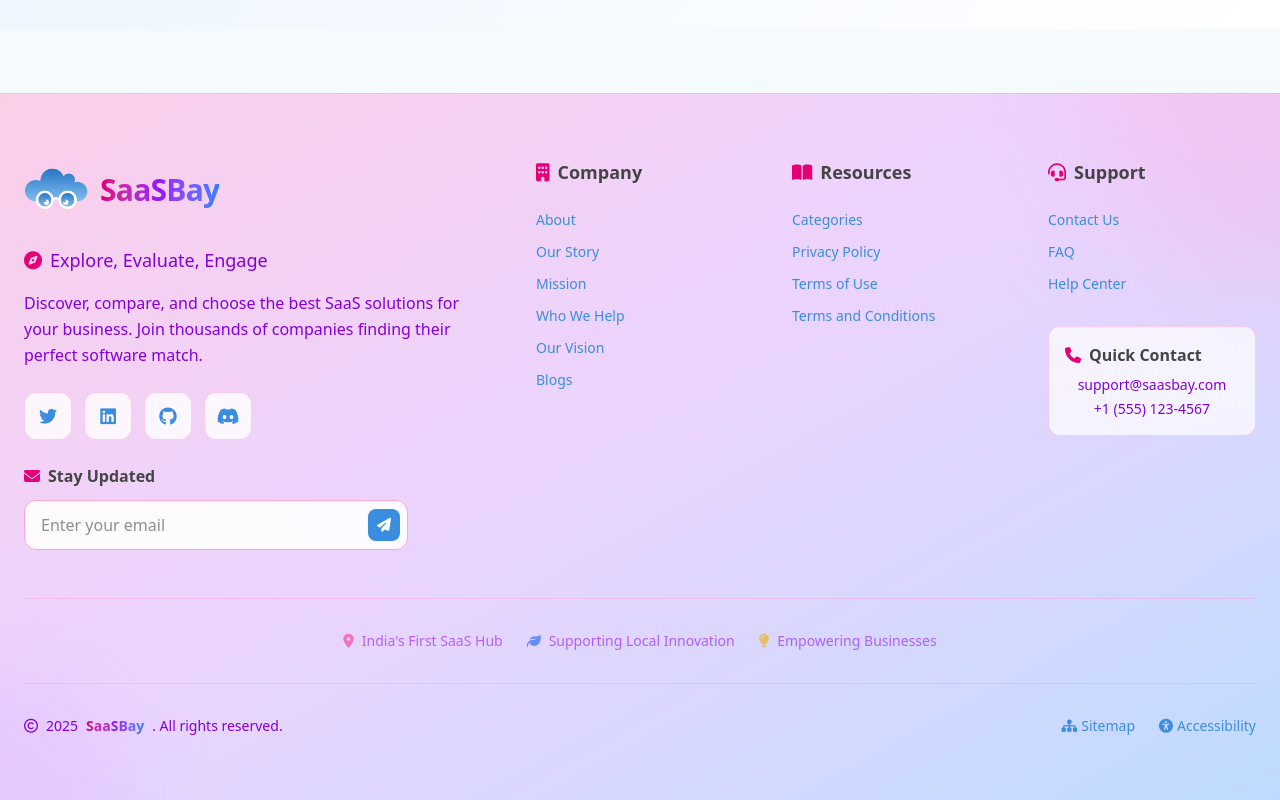
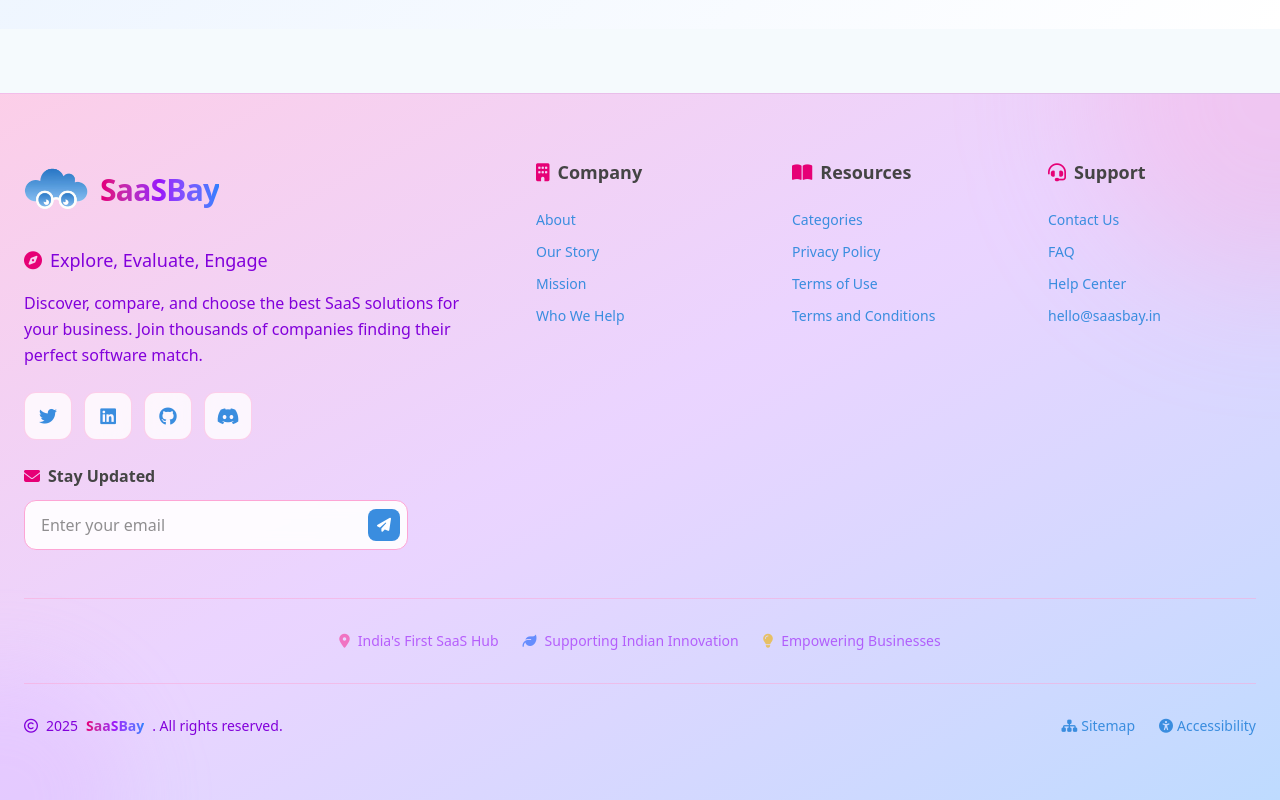
Before and after one commit to SaaSBay/SaaSBay, a React (Vite) app: page /SaaSBay/contact-us in a window 1280 px wide. Shown: the part 1426-2226 px from the top of the page. Built offline with nearby package versions, Linux system fonts and the light colour scheme.

Commit message:
changed the email and footer

```diff
--- a/src/components/Footer.jsx
+++ b/src/components/Footer.jsx
@@ -7,8 +7,6 @@
   { name: "Our Story", href: "/about#our-story" },
   { name: "Mission", href: "/about#mission" },
   { name: "Who We Help", href: "/about#who-we-help" },
-  { name: "Our Vision", href: "/about#vision" },
-  { name: "Blogs", href: "/blog" },
 ];
 
 const resourcesLinks = [
@@ -22,6 +20,7 @@
   { name: "Contact Us", href: "/#contact-us" },
   { name: "FAQ", href: "/faq" },
   { name: "Help Center", href: "/help" },
+  { name : "hello@saasbay.in", href: "mailto: hello@saasbay.in" },
 ];
 
 const social = [
@@ -193,15 +192,7 @@
               {renderLinks(supportLinks)}
             </ul>
 
-            {/* Contact Info Card */}
-            <div className="mt-8 p-4 bg-white/70 backdrop-blur-sm rounded-xl border border-pink-300/50">
-              <h4 className="font-semibold text-purple-900 mb-2 flex items-center gap-2">
-                <i className="fas fa-phone text-pink-600"></i>
-                Quick Contact
-              </h4>
-              <p className="text-sm text-purple-700 mb-1">support@saasbay.com</p>
-              <p className="text-sm text-purple-700">+1 (555) 123-4567</p>
-            </div>
+
           </div>
         </div>
 
@@ -214,7 +205,7 @@
     </div>
     <div className="flex items-center gap-2 text-sm text-purple-600">
       <i className="fas fa-leaf text-blue-600"></i>
-      <span>Supporting Local Innovation</span>
+      <span>Supporting Indian Innovation</span>
     </div>
     <div className="flex items-center gap-2 text-sm text-purple-600">
       <i className="fas fa-lightbulb text-yellow-500"></i>
```
